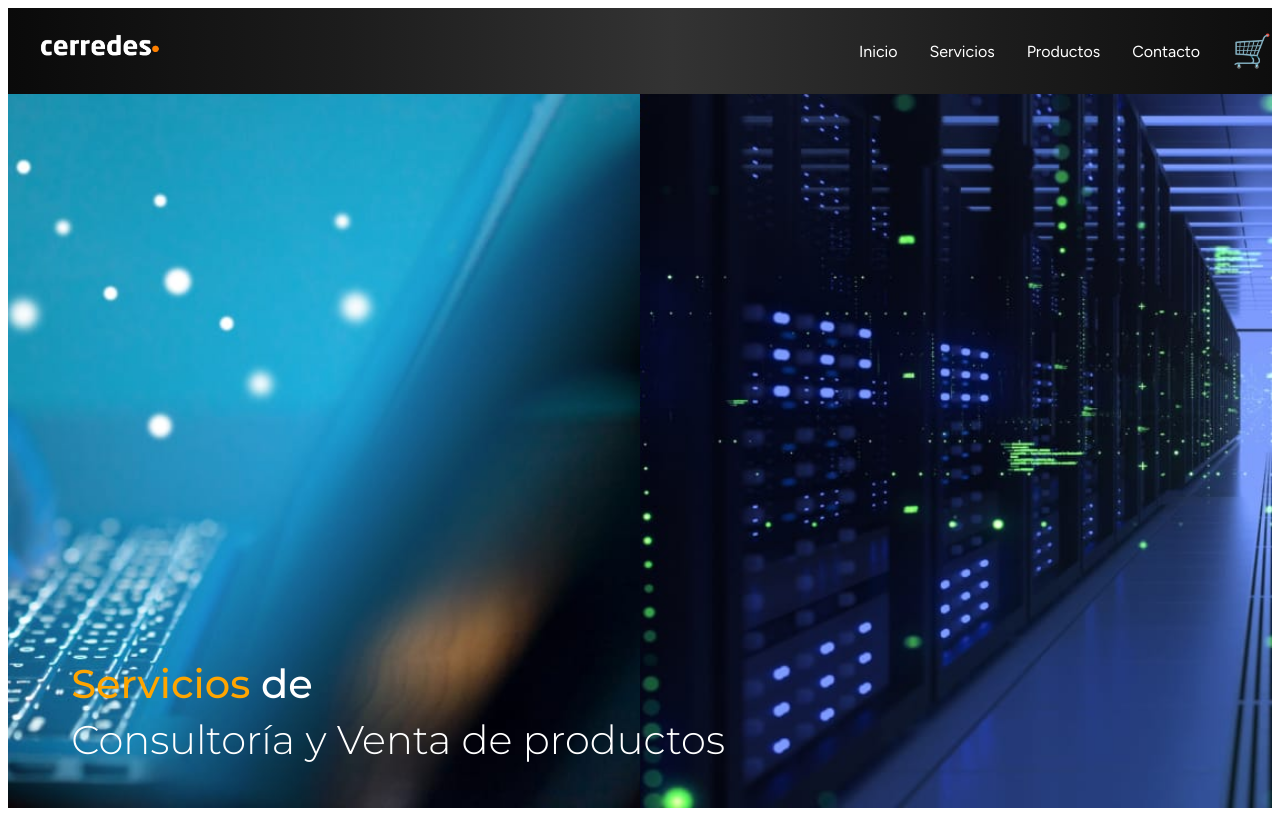
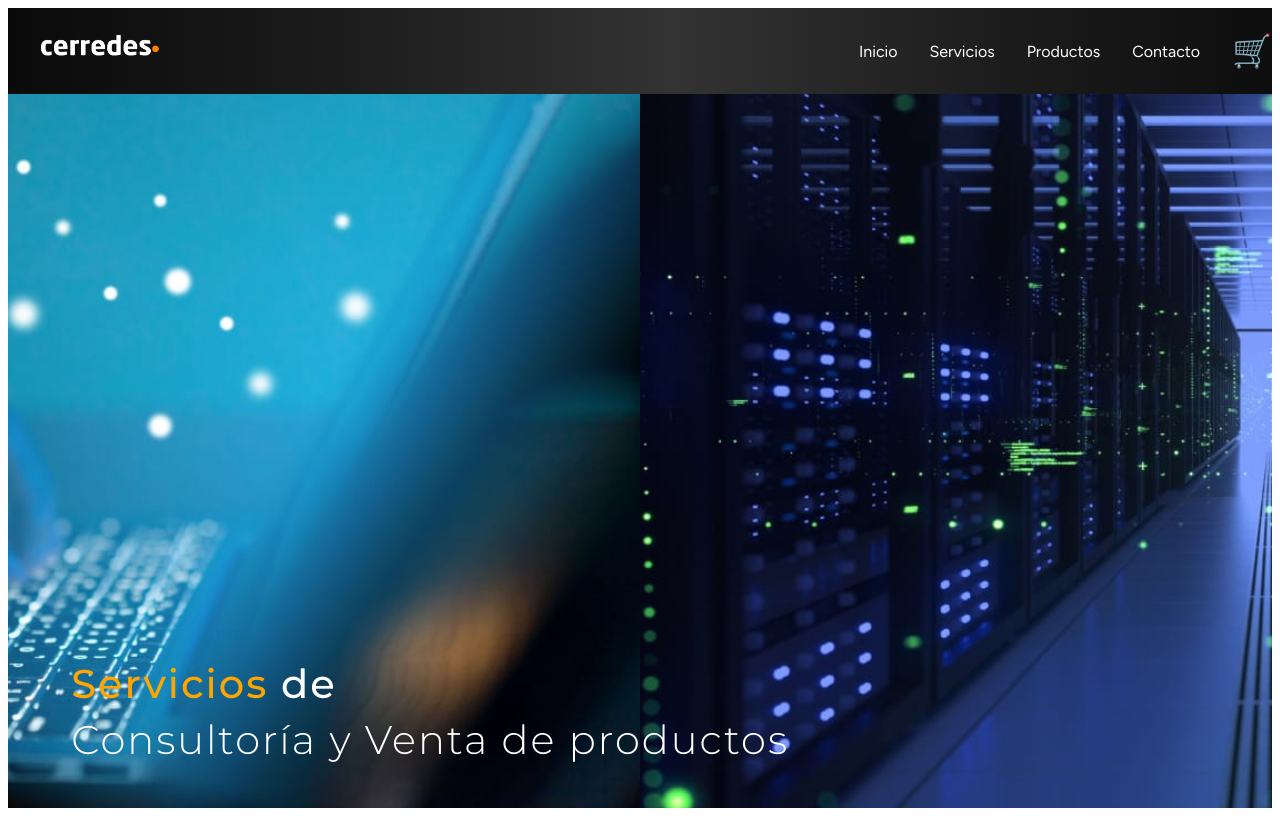
Before and after one commit to CristianCerpa/cerredes-landing-V3, a Next.js app: page / in a window 1280 px wide. Built offline with nearby package versions, Linux system fonts and the light colour scheme.

Commit message:
Update index.js

```diff
--- a/pages/index.js
+++ b/pages/index.js
@@ -150,6 +150,7 @@ export default function Home() {
     textAlign: "left",    // alineación del texto a la izquierda
     zIndex: 2,
     lineHeight: "1.4",    // separación entre frases
+    letterSpacing: "2px",
   }}
 >
 <div className={montserratMedium.className}>
```
